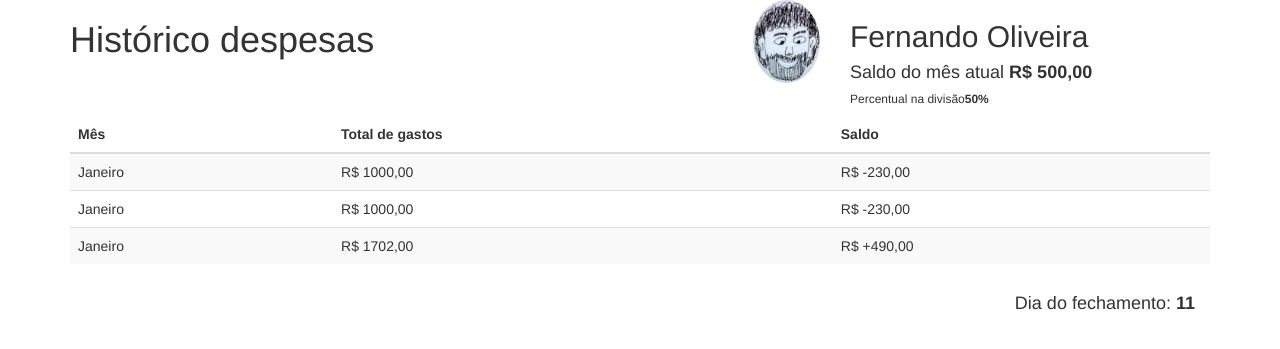
After one commit to fholiveira/contasdoape, a Bottle app: page /usuario in a window 1280 px wide. The commit adds this page. Shown: the top 349 px of the page. Run offline with Bottle, Linux system fonts and the light colour scheme; some libraries are stand-ins or nearby versions.

Commit message:
Testando usuario

```diff
--- /dev/null
+++ b/app/views/usuario.py
@@ -0,0 +1,5 @@
+from bottle import TEMPLATE_PATH, get, post, redirect, request, jinja2_template as template
+
+@get('/usuario')
+def mostrar_usuario():
+    return template('usuario.html')
--- a/main.py
+++ b/main.py
@@ -1,5 +1,5 @@
 import bottle
-from app.views import despesa
+from app.views import despesa, usuario
 from mongoengine import connect
 
 @bottle.route('/assets/<filepath:path>')
--- a/templates/novadespesa.html
+++ b/templates/novadespesa.html
@@ -12,7 +12,10 @@
   </div>
   <div class="form-group">
     <label for="autor">Autor</label>
-    <input type="text" class="form-control" id="autor" name="autor" >
+    <select class="form-control" id="autor" name="autor" >
+       <option value="Erlan">Erlan</option>
+       <option value="Fernando">Fernando</option>
+    </select>
   </div>
   <div class="form-group">
     <label for="valor">Valor</label>
--- /dev/null
+++ b/templates/usuario.html
@@ -0,0 +1,51 @@
+{% extends "base.html" %}
+
+{% block content %}
+
+<div class="row">
+  <div class="container col-md-7">
+    <h1>Histórico despesas</h1>
+  </div>
+  <div class="container col-md-1">
+    <img src="../assets/images/garatuja.jpg" class="img-responsive img-circle" alt="Responsive image">
+  </div>
+  <section class="container col-md-4">
+    <h2>Fernando Oliveira</h2>
+    <h4>Saldo do mês atual <strong>R$ 500,00</strong></h4>
+    <h6>Percentual na divisão<strong>50%</strong></h6>
+  </section>
+</div>
+
+
+
+    <table class="table table-striped">
+          <thead>
+            <tr>
+              <th>Mês</th>
+              <th>Total de gastos</th>
+              <th>Saldo</th>
+            </tr>
+          </thead>
+          <tbody>
+              <tr>
+                  <td>Janeiro</td>
+                  <td>R$ 1000,00</td>
+                  <td>R$ -230,00</td>
+               </tr>
+               <tr>
+                  <td>Janeiro</td>
+                  <td>R$ 1000,00</td>
+                  <td>R$ -230,00</td>
+               </tr>
+               <tr>
+                  <td>Janeiro</td>
+                  <td>R$ 1702,00</td>
+                  <td>R$ +490,00</td>
+               </tr>
+          </tbody>
+        </table>
+
+    <div class="container pull-right">
+      <h4>Dia do fechamento: <strong>11</strong></h3>
+    </div>
+{% endblock %}
```
Also changed, not shown: app/models/Caixa.py (+13 -1 lines), app/views/despesa.py (+10 -2 lines), templates/despesas.html (+34 -3 lines), assets/images/garatuja.jpg (added), 1 other file.
